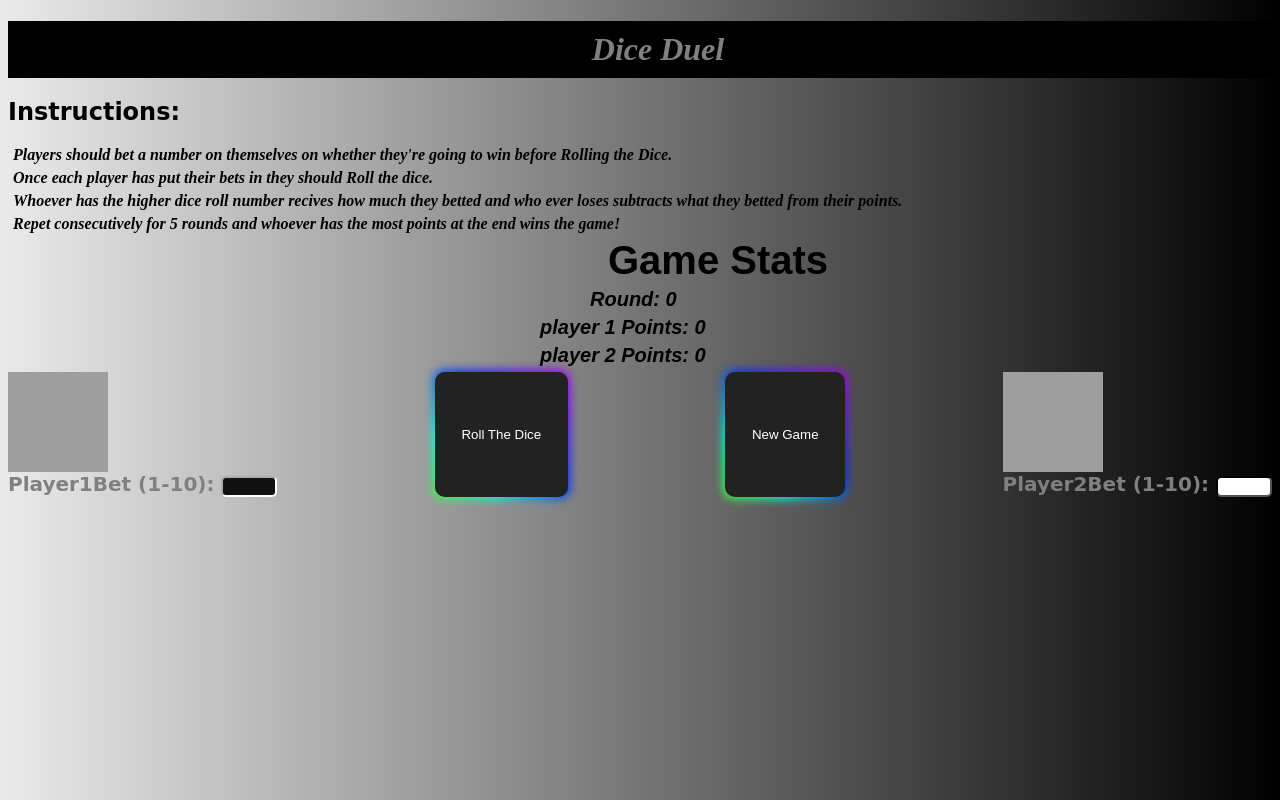
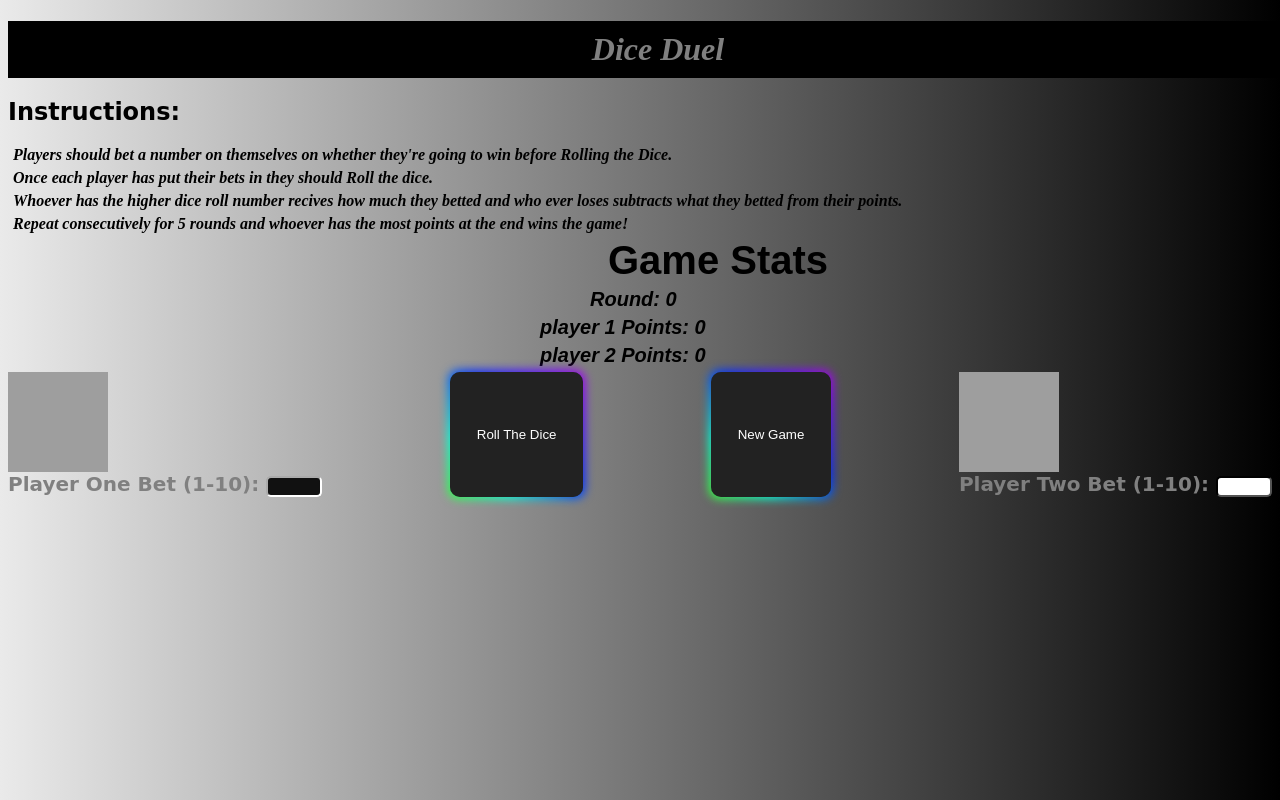
Before and after one commit to aishamuse2/Dice-Duel-Project, a website: page public/index.html in a window 1280 px wide. Shown: the top 800 px of the page. Drawn offline with nearby package versions, Linux system fonts and the light colour scheme; no server answers; grey boxes are pictures that could not be loaded.

Commit message:
added readme

```diff
--- a/public/index.html
+++ b/public/index.html
@@ -20,7 +20,7 @@
       Whoever has the higher dice roll number recives how much they betted and who ever loses subtracts what they betted from their points.
     </p>
     <p>
-      Repet consecutively for 5 rounds and whoever has the most points at the end wins the game!
+      Repeat consecutively for 5 rounds and whoever has the most points at the end wins the game!
     </p>
 <div class="stats"
     <h2 id= "instructions"> Game Stats</h2>
@@ -42,7 +42,7 @@
 
 
             <div class="dice-players">
-              <label for="player1Input">Player1Bet (1-10):</label>
+              <label for="player1Input">Player One Bet (1-10):</label>
               <input
                 type="number"
                 id="player1Input"
@@ -68,7 +68,7 @@
 
 
         <div class="dice-players">
-          <label for="player2Input">Player2Bet (1-10):</label>
+          <label for="player2Input">Player Two Bet (1-10):</label>
           <input
             type="number"
             id="player2Input"
```
Also changed, not shown: public/readme.md (added).
